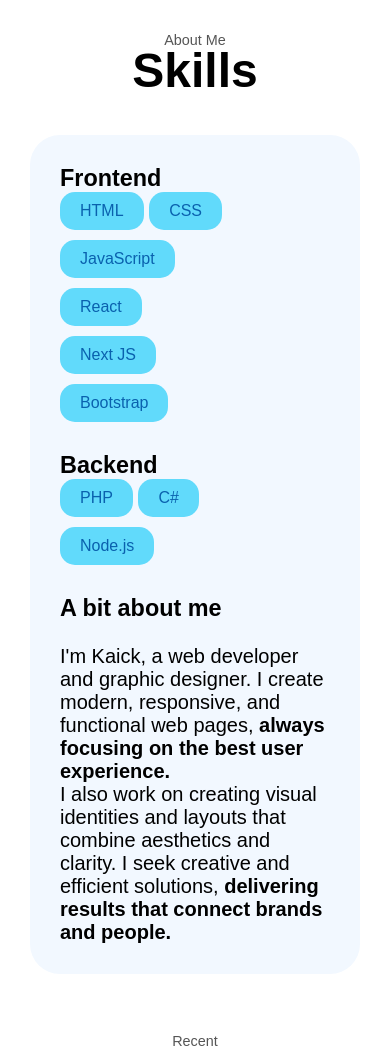
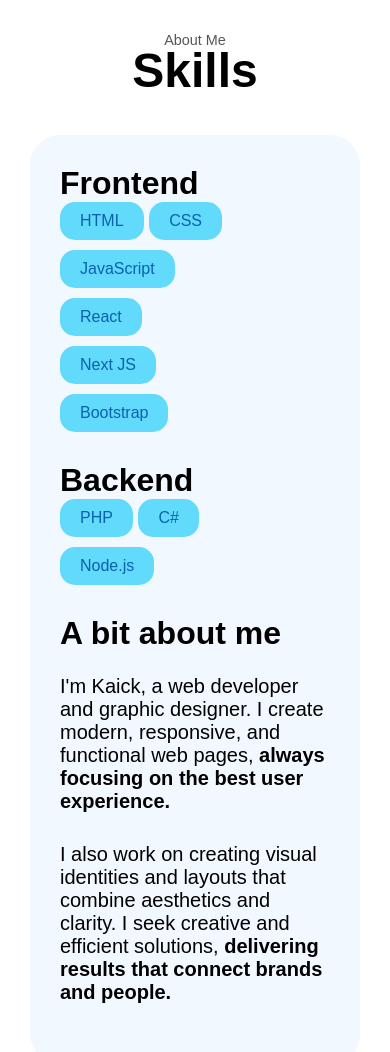
Before and after one commit to kaicknasc/Website-portfolio, a plain HTML site: page index.html in a window 390 px wide. Shown: the part 920-1972 px from the top of the page. Drawn offline with Linux system fonts and the light colour scheme; a web font is replaced by a local one.

Commit message:
New alterations

```diff
--- a/style.css
+++ b/style.css
@@ -357,13 +357,20 @@ h2 {
     }
 }
 
+h3 {
+    font-size: 32px;
+}
+
 .skills {
     .holder-blue {
         background-color: var(--blue-light);
         border-radius: 30px;
         padding: 30px;
-        justify-content: space-around;
         display: flex;
+
+        @media (max-width: 1024px) {
+            flex-direction: column;
+        }
 
         .left-column {
             flex: 1;
@@ -371,7 +378,7 @@ h2 {
             ul {
                 list-style: none;
                 gap: 10px;
-                margin-right: 35%;
+                margin-right: 100px;
                 margin-bottom: 20px;
 
                 li {
@@ -395,18 +402,9 @@ h2 {
 
         .right-column {
             flex: 1;
-        }
-    }
 
-    @media (max-width: 435px) {
-        .holder-blue {
-            display: flex;
-            justify-content: center;
-            flex-direction: column;
-
-            .left-column {
-                text-align: left;
-                margin: auto;
+            p {
+                margin-bottom: 30px;
             }
         }
     }
@@ -498,7 +496,8 @@ h2 {
         align-items: center;
     }
 
-        input, textarea {
+    input,
+    textarea {
         display: flex;
     }
 
@@ -519,6 +518,7 @@ h2 {
             border-width: 3px;
         }
     }
+
     textarea {
         background-color: rgba(0, 0, 0, 0.15);
         font-size: 20px;
@@ -557,7 +557,10 @@ h2 {
     }
 
     @media (max-width: 768px) {
-        form, input, textarea {
+
+        form,
+        input,
+        textarea {
             width: 80%;
         }
 
@@ -569,6 +572,7 @@ h2 {
     display: flex;
     justify-content: center;
     align-items: center;
+
     ul {
         list-style: none;
         gap: 25px;
```
Lines whose indentation alone changed are shown as unchanged.
